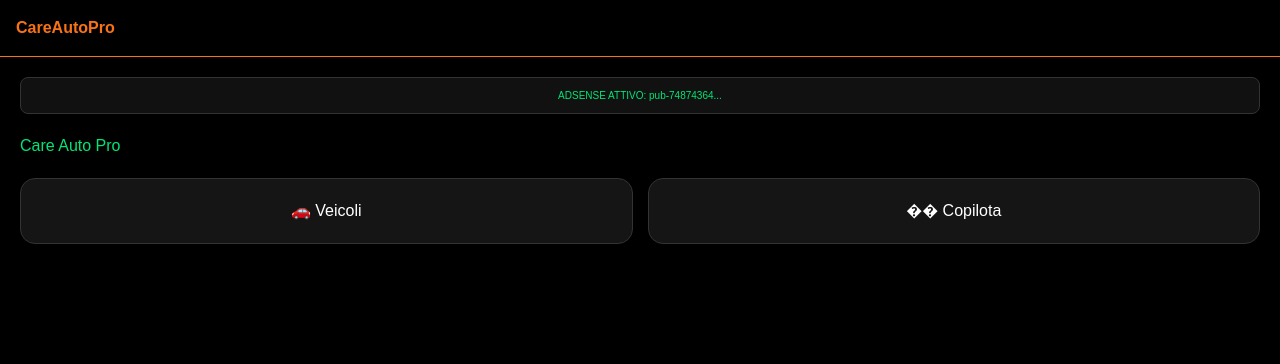
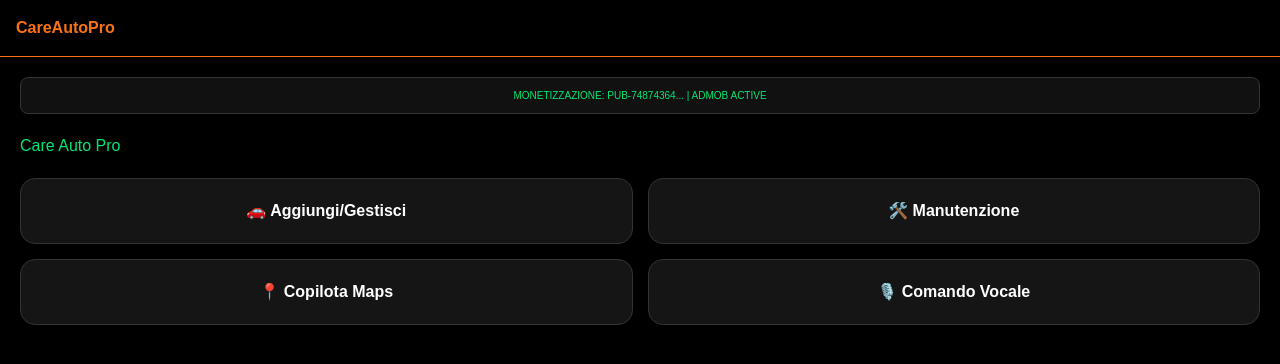
Before and after one commit to cirellapietro/careautopro-contenitore, a Next.js app: page /dashboard in a window 1280 px wide. Shown: the top 364 px of the page. Built offline with nearby package versions, Linux system fonts and the light colour scheme.

Commit message:
Add: Logica stima chilometrica e pagina inserimento veicolo

```diff
--- a/src/app/dashboard/page.tsx
+++ b/src/app/dashboard/page.tsx
@@ -1,40 +1,72 @@
 "use client";
-import React, { useState } from 'react';
+import React, { useState, useEffect } from 'react';
 
 export default function Dashboard() {
-  const [status, setStatus] = useState({ id: null, gps: false, hotspot: false });
   const [view, setView] = useState('main');
-  const ads = { pubId: "pub-74874364...", slot: "880bd" };
+  const [vehicleData, setVehicleData] = useState({ brand: '', model: '', year: '', km: '' });
+  const [isEstimated, setIsEstimated] = useState(false);
 
-  const handleSync = (vId) => {
-    setStatus({ id: vId, gps: true, hotspot: true });
-    alert("Sincronizzazione OK con romataxihub.");
+  // Funzione di Stima Chilometrica (Logica per zona)
+  const calculateEstimatedKm = (year) => {
+    const currentYear = new Date().getFullYear();
+    const age = currentYear - parseInt(year);
+    // Media stimata per zona urbana/Italia: 11.500 km/anno
+    const estimated = age * 11500;
+    return estimated > 0 ? estimated : 0;
   };
 
-  if (view === 'copilota') {
+  const saveVehicle = () => {
+    let finalKm = vehicleData.km;
+    if (!finalKm && vehicleData.year) {
+      finalKm = calculateEstimatedKm(vehicleData.year);
+      setIsEstimated(true);
+      alert("ATTENZIONE: Chilometraggio non inserito. In base alla tua zona e all'anno del veicolo, abbiamo stimato " + finalKm + " km attuali. Ti verrà richiesto di aggiornarlo periodicamente.");
+    }
+    // Qui il codice salva su Firebase romataxihub
+    console.log("Salvataggio veicolo:", { ...vehicleData, km: finalKm });
+    setView('main');
+  };
+
+  if (view === 'add_vehicle') {
     return (
       <div style={{ padding: '20px', backgroundColor: '#000', minHeight: '100vh', color: '#fff' }}>
-        <button onClick={() => setView('main')} style={{color: '#00E676', background: 'none', border: 'none', marginBottom: '20px'}}>← Indietro</button>
-        <h3>Copilota Maps</h3>
-        <button onClick={() => window.open('https://www.google.com/maps/search/caffe+vicino+a+me')} style={actionBtn}>☕ Cerca Caffè</button>
+        <h3 style={{color: '#00E676'}}>Inserisci Nuovo Veicolo</h3>
+        <div style={{ display: 'flex', flexDirection: 'column', gap: '15px', marginTop: '20px' }}>
+          <input placeholder="Marca" style={inputStyle} onChange={e => setVehicleData({...vehicleData, brand: e.target.value})} />
+          <input placeholder="Modello" style={inputStyle} onChange={e => setVehicleData({...vehicleData, model: e.target.value})} />
+          <input placeholder="Anno Immatricolazione" type="number" style={inputStyle} onChange={e => setVehicleData({...vehicleData, year: e.target.value})} />
+          <input placeholder="Chilometri Attuali (Opzionale)" type="number" style={inputStyle} onChange={e => setVehicleData({...vehicleData, km: e.target.value})} />
+          <button onClick={saveVehicle} style={saveBtn}>Salva Veicolo</button>
+          <button onClick={() => setView('main')} style={{background: 'none', border: 'none', color: '#888'}}>Annulla</button>
+        </div>
       </div>
     );
   }
 
   return (
-    <div style={{ padding: '20px', backgroundColor: '#000', minHeight: '100vh', color: '#fff', fontFamily: 'sans-serif' }}>
-      <div style={{ background: '#111', padding: '10px', marginBottom: '20px', borderRadius: '8px', textAlign: 'center', fontSize: '10px', color: '#00E676', border: '1px solid #333' }}>
-        ADSENSE ATTIVO: {ads.pubId}
+    <div style={{ padding: '20px', backgroundColor: '#000', minHeight: '100vh', color: '#fff' }}>
+      <div style={{ background: '#111', padding: '10px', borderRadius: '8px', textAlign: 'center', fontSize: '10px', color: '#00E676', border: '1px solid #333' }}>
+        MONETIZZAZIONE: PUB-74874364... | ADMOB ACTIVE
       </div>
-      <h2 style={{ color: '#00E676' }}>Care Auto Pro</h2>
+
+      <h2 style={{ color: '#00E676', marginTop: '20px' }}>Care Auto Pro</h2>
+
       <div style={{ display: 'grid', gridTemplateColumns: '1fr 1fr', gap: '15px', marginTop: '20px' }}>
-        <button onClick={() => handleSync("VEICOLO_01")} style={btnStyle}>🚗 Veicoli</button>
-        <button onClick={() => setView('copilota')} style={btnStyle}>�� Copilota</button>
+        <button onClick={() => setView('add_vehicle')} style={btnStyle}>🚗 Aggiungi/Gestisci</button>
+        <button onClick={() => alert("Ricerca Manutenzione per Modello...")} style={btnStyle}>🛠️ Manutenzione</button>
+        <button onClick={() => setView('copilota')} style={btnStyle}>📍 Copilota Maps</button>
+        <button style={btnStyle}>🎙️ Comando Vocale</button>
       </div>
-      {status.gps && <div style={{marginTop: '20px', color: '#00E676'}}>✓ GPS e Hotspot Ripristinati</div>}
+
+      {isEstimated && (
+        <div style={{ marginTop: '20px', padding: '15px', background: 'rgba(255, 214, 0, 0.1)', borderRadius: '12px', border: '1px solid #FFD600' }}>
+          <p style={{ margin: 0, fontSize: '12px', color: '#FFD600' }}>⚠️ Stai usando un chilometraggio stimato. Aggiornalo per dati precisi sulla manutenzione.</p>
+        </div>
+      )}
     </div>
   );
 }
 
-const btnStyle = { padding: '20px', backgroundColor: '#151515', border: '1px solid #333', borderRadius: '15px', color: '#fff' };
-const actionBtn = { width: '100%', padding: '15px', backgroundColor: '#111', border: '1px solid #00E676', color: '#fff', borderRadius: '10px' };
+const inputStyle = { padding: '15px', borderRadius: '10px', border: '1px solid #333', background: '#111', color: '#fff' };
+const btnStyle = { padding: '20px', backgroundColor: '#151515', border: '1px solid #333', borderRadius: '15px', color: '#fff', fontWeight: 'bold' };
+const saveBtn = { padding: '15px', backgroundColor: '#00E676', border: 'none', borderRadius: '10px', color: '#000', fontWeight: 'bold' };
```
